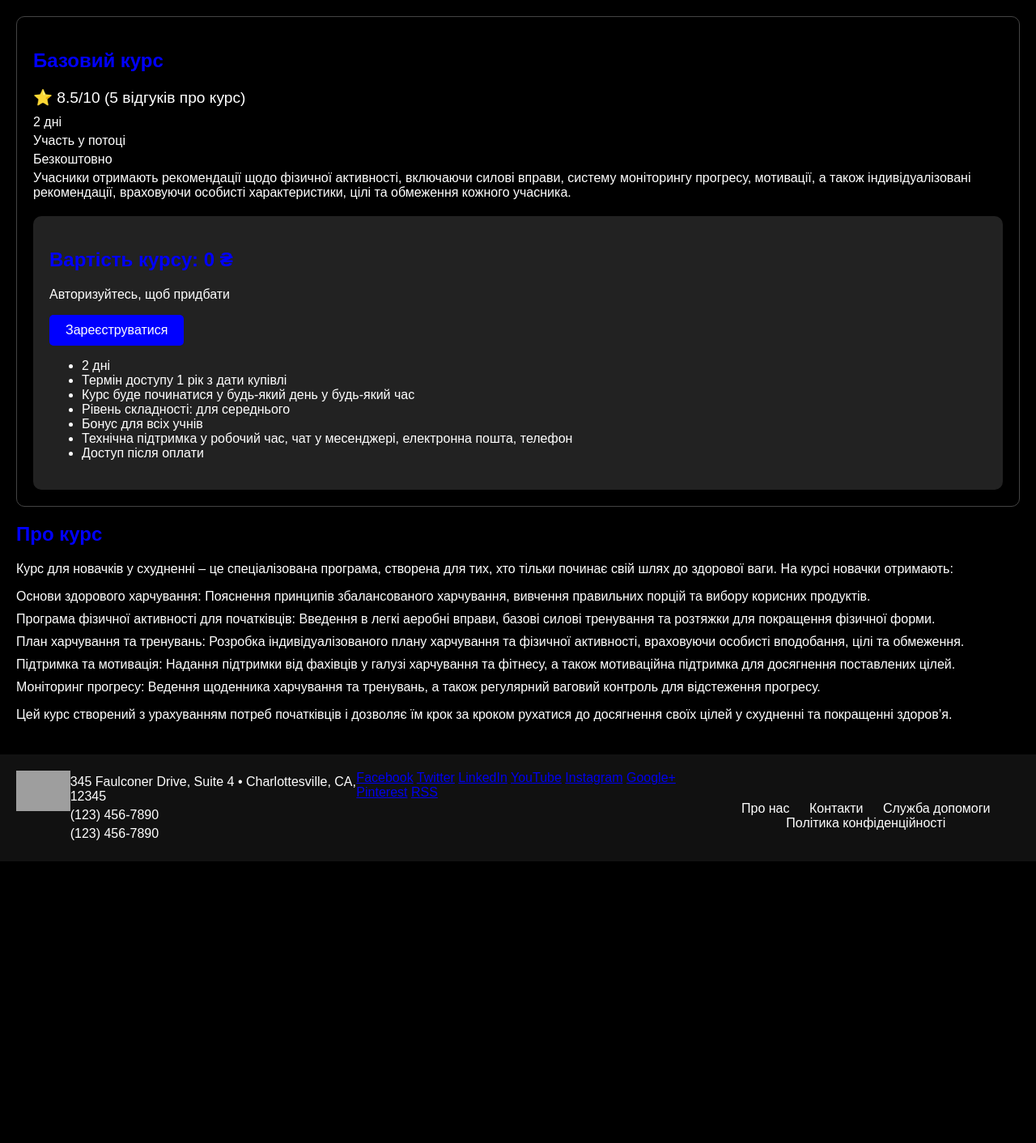
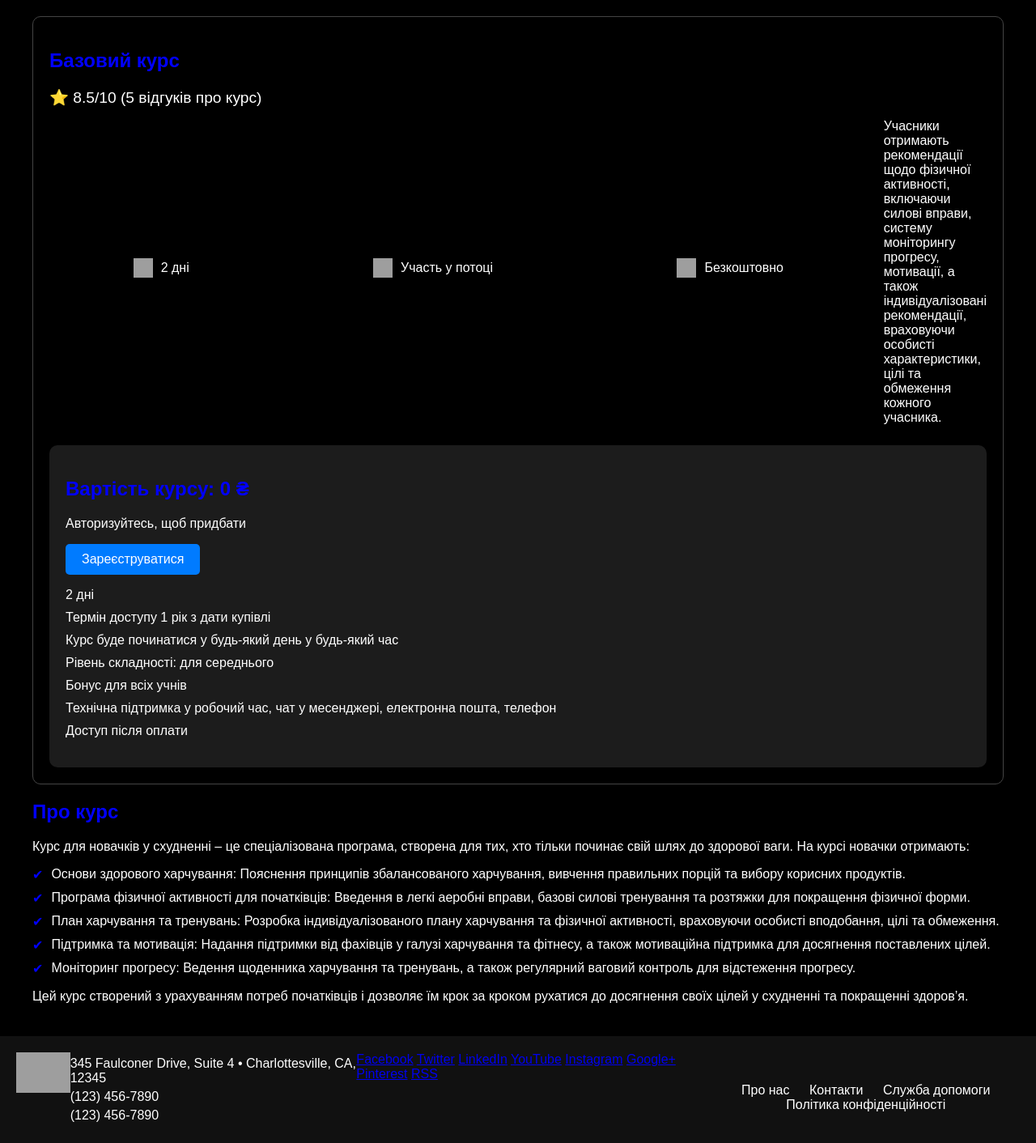
Before and after one commit to NureMiachKateryna/website-FitSprint, a PHP site: page /basic-course.html in a window 1280 px wide. Shown: the part 38-1450 px from the top of the page at 81% size. Before the commit the page ends 1102 px from the top, so only its background shows below. Run offline with PHP 8.4, Linux system fonts and the light colour scheme; grey boxes are pictures that could not be loaded.

Commit message:
2-commit

```diff
--- a/basic-course.css
+++ b/basic-course.css
@@ -30,6 +30,8 @@ header nav ul li a {
 }
 
 main {
+    max-width: 1200px;
+    margin: 0 auto;
     padding: 20px;
 }
 
@@ -50,6 +52,8 @@ main {
 }
 
 .course-details {
+    display: flex;
+    justify-content: space-between;
     margin-bottom: 20px;
 }
 
@@ -75,6 +79,15 @@ main {
     border-radius: 5px;
     cursor: pointer;
     font-size: 1em;
+}
+
+.course-register ul {
+    list-style: none;
+    padding: 0;
+}
+
+.course-register ul li {
+    margin-bottom: 10px;
 }
 
 .about-course {
@@ -127,3 +140,71 @@ footer {
     margin: 0 10px;
     text-decoration: none;
 }
+
+/* Additional styling to match the second screenshot */
+.icon {
+    display: flex;
+    align-items: center;
+    margin-right: 20px;
+}
+
+.icon img {
+    width: 24px;
+    height: 24px;
+    margin-right: 10px;
+}
+
+.course-details .icon {
+    display: flex;
+    align-items: center;
+    margin-bottom: 10px;
+}
+
+.course-info {
+    display: flex;
+    justify-content: space-around;
+    width: 100%;
+}
+
+.course-details p {
+    flex: 1;
+}
+
+.course-register {
+    margin-top: 20px;
+    padding: 20px;
+    background-color: #1c1c1c;
+    border-radius: 10px;
+    box-shadow: 0 4px 8px rgba(0, 0, 0, 0.2);
+}
+
+.course-register button {
+    background-color: #007bff;
+    border: none;
+    border-radius: 5px;
+    color: white;
+    padding: 10px 20px;
+    font-size: 16px;
+    cursor: pointer;
+}
+
+.course-register button:hover {
+    background-color: #0056b3;
+}
+
+.about-course ul {
+    list-style: none;
+    padding-left: 0;
+}
+
+.about-course ul li {
+    margin-bottom: 10px;
+    display: flex;
+    align-items: center;
+}
+
+.about-course ul li:before {
+    content: '✔';
+    color: #00f;
+    margin-right: 10px;
+}
--- a/basic-course.html
+++ b/basic-course.html
@@ -26,9 +26,18 @@
             <p class="rating">⭐ 8.5/10 (5 відгуків про курс)</p>
             <div class="course-details">
                 <div class="course-info">
-                    <p>2 дні</p>
-                    <p>Участь у потоці</p>
-                    <p>Безкоштовно</p>
+                    <div class="icon">
+                        <img src="calendar-icon.png" alt="Calendar">
+                        <p>2 дні</p>
+                    </div>
+                    <div class="icon">
+                        <img src="group-icon.png" alt="Group">
+                        <p>Участь у потоці</p>
+                    </div>
+                    <div class="icon">
+                        <img src="free-icon.png" alt="Free">
+                        <p>Безкоштовно</p>
+                    </div>
                 </div>
                 <p>Учасники отримають рекомендації щодо фізичної активності, включаючи силові вправи, систему
                     моніторингу прогресу, мотивації, а також індивідуалізовані рекомендації, враховуючи особисті
```
